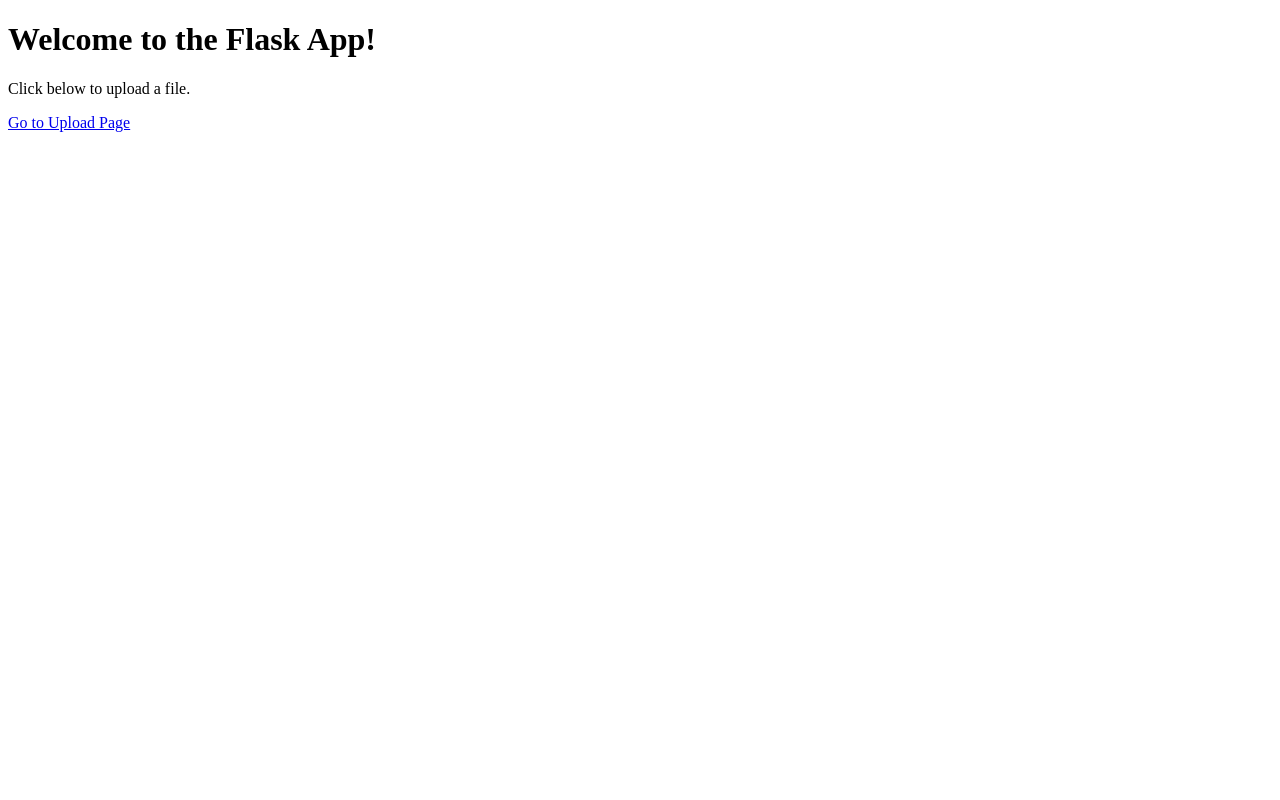
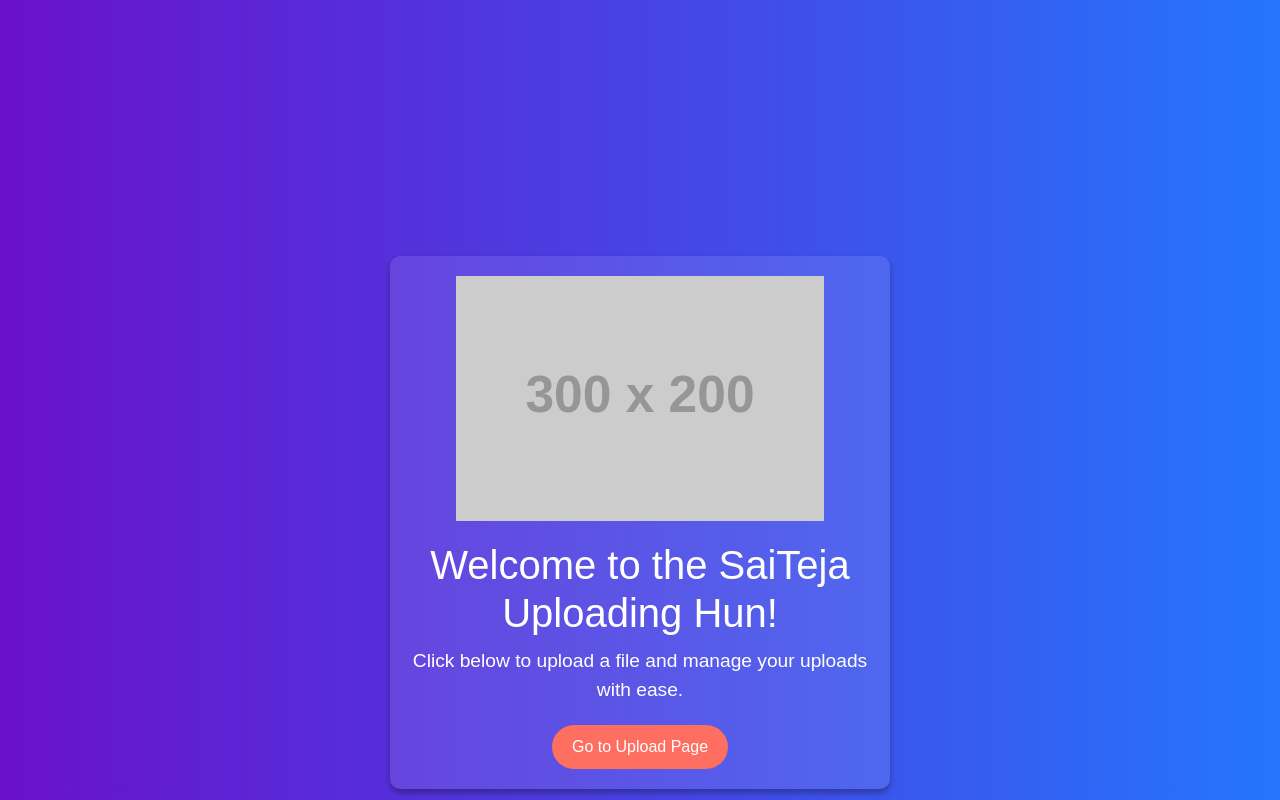
Before and after one commit to babupakkakivellu/Web, a Flask app: page / in a window 1280 px wide. Run offline with Flask 3, Linux system fonts and the light colour scheme; grey boxes labelled with a size stand in for pictures from a placeholder-image service; some libraries are stand-ins or nearby versions.

Commit message:
Update index.html

```diff
--- a/templates/index.html
+++ b/templates/index.html
@@ -1,11 +1,62 @@
 <!DOCTYPE html>
 <html lang="en">
 <head>
+    <meta charset="UTF-8">
+    <meta name="viewport" content="width=device-width, initial-scale=1.0">
     <title>Welcome</title>
+    <link href="https://cdn.jsdelivr.net/npm/bootstrap@5.3.0-alpha3/dist/css/bootstrap.min.css" rel="stylesheet">
+    <style>
+        body {
+            background: linear-gradient(to right, #6a11cb, #2575fc);
+            color: #fff;
+            font-family: 'Arial', sans-serif;
+            text-align: center;
+            padding-top: 20%;
+        }
+        .container {
+            max-width: 500px;
+            margin: auto;
+            background: rgba(255, 255, 255, 0.1);
+            padding: 20px;
+            border-radius: 10px;
+            box-shadow: 0px 4px 6px rgba(0, 0, 0, 0.3);
+        }
+        h1 {
+            font-size: 2.5rem;
+            margin-bottom: 10px;
+        }
+        p {
+            font-size: 1.2rem;
+            margin-bottom: 20px;
+        }
+        .btn {
+            background-color: #ff6f61;
+            border: none;
+            font-size: 1rem;
+            padding: 10px 20px;
+            border-radius: 50px;
+            color: #fff;
+            text-decoration: none;
+            transition: all 0.3s;
+        }
+        .btn:hover {
+            background-color: #e65c50;
+            text-decoration: none;
+            color: #fff;
+            transform: scale(1.05);
+        }
+        .upload-image {
+            width: 80%;
+            margin-bottom: 20px;
+        }
+    </style>
 </head>
 <body>
-    <h1>Welcome to the Flask App!</h1>
-    <p>Click below to upload a file.</p>
-    <a href="/upload">Go to Upload Page</a>
+    <div class="container">
+        <img src="https://via.placeholder.com/300x200.png?text=Upload+Photo" alt="Upload Illustration" class="upload-image">
+        <h1>Welcome to the SaiTeja Uploading Hun!</h1>
+        <p>Click below to upload a file and manage your uploads with ease.</p>
+        <a href="/upload" class="btn">Go to Upload Page</a>
+    </div>
 </body>
 </html>
```
